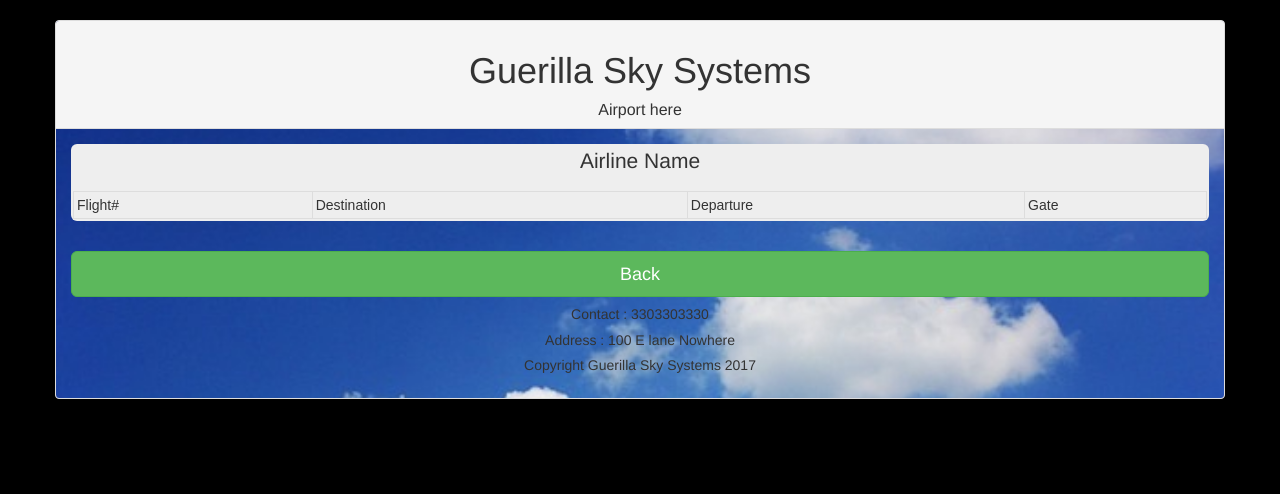
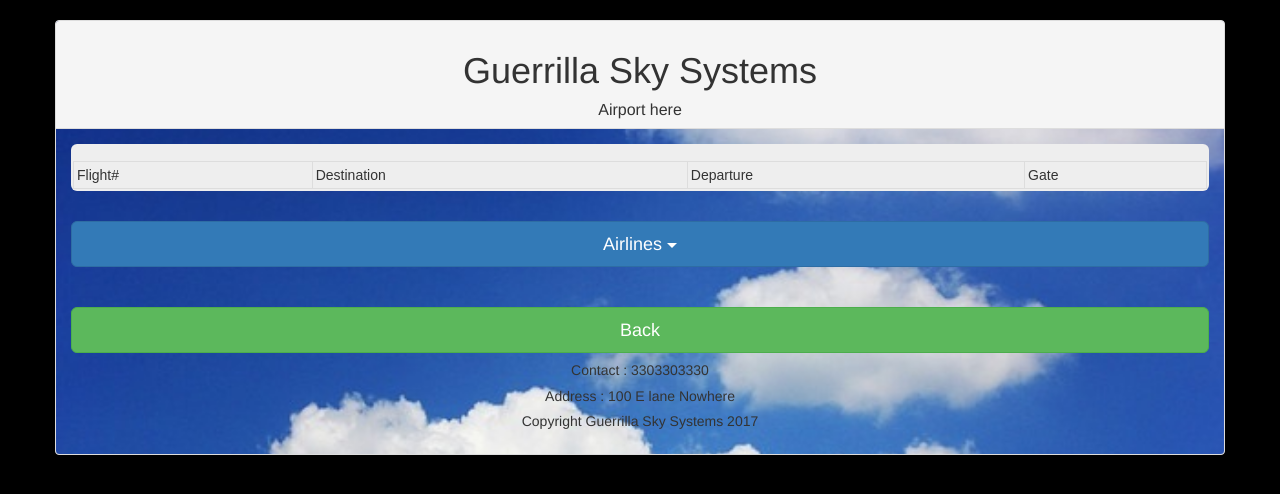
Before and after one commit to rghrist23/airport, a PHP site: page /airline.php in a window 1280 px wide. Shown: the top 494 px of the page. Run offline with PHP 8.4, Linux system fonts and the light colour scheme; data that the repository does not hold is empty; some libraries are stand-ins or nearby versions.

Commit message:
second airlines button on airline.php, fixed spelling, removed empty airlines

```diff
--- a/phpFiles/airline.php
+++ b/phpFiles/airline.php
@@ -29,7 +29,7 @@ $airport3code = "APH";
     <link rel="stylesheet" href="bootstrap.css">
     <script src="https://ajax.googleapis.com/ajax/libs/jquery/3.1.1/jquery.min.js"></script>
     <script src="https://maxcdn.bootstrapcdn.com/bootstrap/3.3.7/js/bootstrap.min.js"></script>
-    <title>Welcome to Guerilla Sky Systems
+    <title>Welcome to Guerrilla Sky Systems
     </title>
 
     <style>
@@ -64,12 +64,12 @@ $airport3code = "APH";
         <div>
             <div class="panel panel-default" style="background-image: url(sky-383823_640.jpg); background-size: cover; ">
                 <div class="panel-heading" style="text-align: center;">
-                    <h1>Guerilla Sky Systems</h1>
+                    <h1>Guerrilla Sky Systems</h1>
                     <h4 class="panel-title">Airport here</h4>
                 </div>
                 <div class="panel-body" >
                     <div class="jumbotron col-xs-12" style="padding: 2px;">
-                        <p style="text-align: center;">Airline Name</p>
+                        <p style="text-align: center;"><?php echo $output[0][5];?></p>
                         <table class="center" style="text-align: center;">
                             <tr>
                                 <td>Flight#</td>
@@ -90,15 +90,28 @@ $airport3code = "APH";
 
                         </table>
                     </div>
+                    <div class="dropdown">
+                        <button class="btn btn-block btn-primary btn-lg dropdown-toggle" type="button" data-toggle="dropdown">Airlines
+                            <span class="caret"></span></button>
+                        <ul class="dropdown-menu">
+                            <form action="airline.php" method="post">
+                                <li><input class="btn btn-link" name="company" type="submit" value="American"></a></li>
+                                <li><input class="btn btn-link" name="company" type="submit" value="Hawaiian"></a></li>
+                            </form>
+                        </ul>
+                    </div>
+                    <br>
+                    <br>
                     <form action="index.php" method="post">
                         <button type="submit" class="btn btn-success btn-lg btn-block">Back</button>
                     </form>
+
                     <div class="container col-xs-12">
                         <div class="row">
                             <div class="col-xs-12">
                                 <h5 style="text-align: center;">  Contact : 3303303330</h5>
                                 <h5 style="text-align: center;">  Address : 100 E lane Nowhere</h5>
-                                <h5 style="text-align: center;" >  Copyright Guerilla Sky Systems 2017</h5>
+                                <h5 style="text-align: center;" >  Copyright Guerrilla Sky Systems 2017</h5>
 
                             </div>
 
--- a/phpFiles/flight_number.php
+++ b/phpFiles/flight_number.php
@@ -30,7 +30,7 @@ $airport3code = "APH";
     <link rel="stylesheet" href="bootstrap.css">
     <script src="https://ajax.googleapis.com/ajax/libs/jquery/3.1.1/jquery.min.js"></script>
     <script src="https://maxcdn.bootstrapcdn.com/bootstrap/3.3.7/js/bootstrap.min.js"></script>
-    <title>Welcome to Guerilla Sky Systems
+    <title>Welcome to Guerrilla Sky Systems
     </title>
 </head>
 <body style="padding-top: 20px; background-color:black"">
@@ -40,7 +40,7 @@ $airport3code = "APH";
         <div>
             <div class="panel panel-default" style="background-image: url(sky-383823_640.jpg); background-size: cover; ">
                 <div class="panel-heading" style="text-align: center;">
-                    <h1>Guerilla Sky Systems</h1>
+                    <h1>Guerrilla Sky Systems</h1>
                     <h4 class="panel-title">Airport here</h4>
                 </div>
                 <div class="panel-body" >
@@ -104,7 +104,7 @@ $airport3code = "APH";
                             <div class="col-xs-12">
                                 <h5 style="text-align: center;">  Contact : 3303303330</h5>
                                 <h5 style="text-align: center;">  Address : 100 E lane Nowhere</h5>
-                                <h5 style="text-align: center;" >  Copyright Guerilla Sky Systems 2017</h5>
+                                <h5 style="text-align: center;" >  Copyright Guerrilla Sky Systems 2017</h5>
 
                             </div>
 
--- a/phpFiles/login.php
+++ b/phpFiles/login.php
@@ -8,7 +8,7 @@
     <link rel="stylesheet" href="bootstrap.css">
     <script src="https://ajax.googleapis.com/ajax/libs/jquery/3.1.1/jquery.min.js"></script>
     <script src="https://maxcdn.bootstrapcdn.com/bootstrap/3.3.7/js/bootstrap.min.js"></script>
-    <title>Welcome to Guerilla Sky Systems
+    <title>Welcome to Guerrilla Sky Systems
     </title>
 
     <style>
@@ -41,7 +41,7 @@
         <div>
             <div class="panel panel-default" style="background-image: url(sky-383823_640.jpg); background-size: cover; ">
                 <div class="panel-heading" style="text-align: center;">
-                    <h1>Guerilla Sky Systems</h1>
+                    <h1>Guerrilla Sky Systems</h1>
                     <h4 class="panel-title">Airport here</h4>
                 </div>
                 <div class="panel-body" >
@@ -122,7 +122,7 @@
                             <div class="col-xs-12">
                                 <h5 style="text-align: center;">  Contact : 3303303330</h5>
                                 <h5 style="text-align: center;">  Address : 100 E lane Nowhere</h5>
-                                <h5 style="text-align: center;" >  Copyright Guerilla Sky Systems 2017</h5>
+                                <h5 style="text-align: center;" >  Copyright Guerrilla Sky Systems 2017</h5>
 
                             </div>
 
```
Also changed, not shown: phpFiles/index.php (+4 -9 lines).
